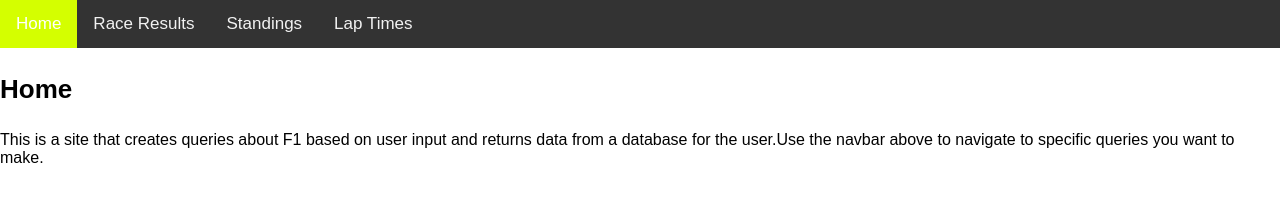
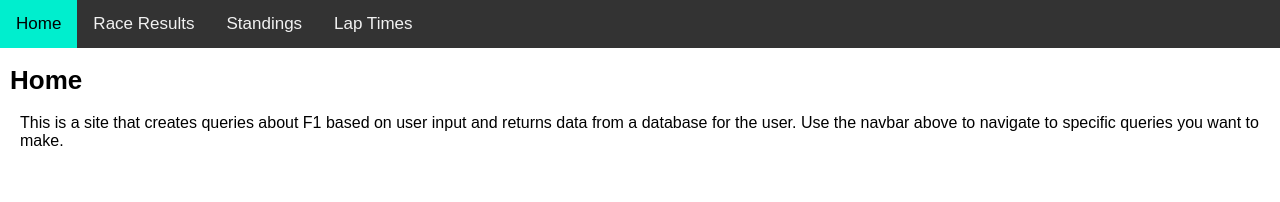
Before and after one commit to mitharun16/CSE412Project, a plain HTML site: page home.html in a window 1280 px wide. Drawn offline with Linux system fonts and the light colour scheme.

Commit message:
Changed view a little, added padding and colors

```diff
--- a/home.html
+++ b/home.html
@@ -28,8 +28,8 @@
           }
 
           .topnav a.active {
-          background-color: #d4ff00;
-          color: white;
+            background-color: #00eece;
+            color: black;
           }
         </style>
         </head>
@@ -40,7 +40,7 @@
             <a href="standings.html">Standings</a>
             <a href="laptime.html">Lap Times</a>
           </div>
-        <p style="font-size: 26px"><b>Home</b></p>
-        <p>This is a site that creates queries about F1 based on user input and returns data from a database for the user.Use the navbar above to navigate to specific queries you want to make.</p>
+        <h1 style="font-size: 26px; padding-inline-start: 10px; padding-inline-end: 10px; "><b>Home</b></h1>
+        <p style="padding-inline-start: 20px; padding-inline-end: 20px;">This is a site that creates queries about F1 based on user input and returns data from a database for the user. Use the navbar above to navigate to specific queries you want to make.</p>
     </body>
 </html>
```
Also changed, not shown: laptime.html (+3 -3 lines), races.html (+4 -4 lines), standings.html (+3 -3 lines). Lines whose indentation alone changed are shown as unchanged.
